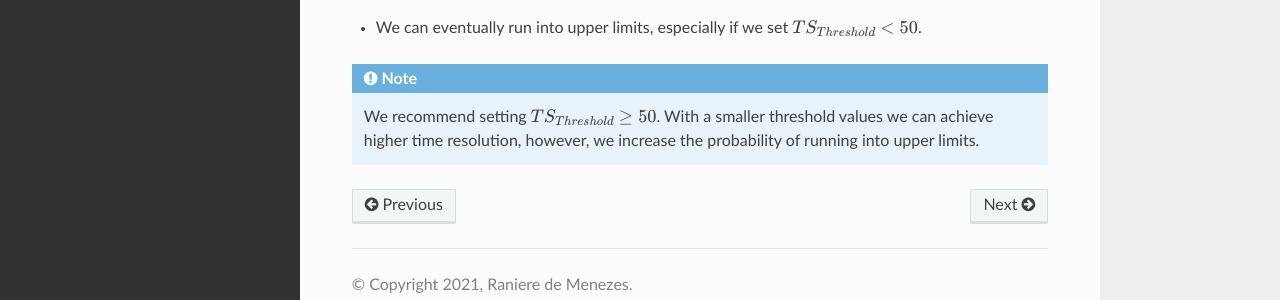
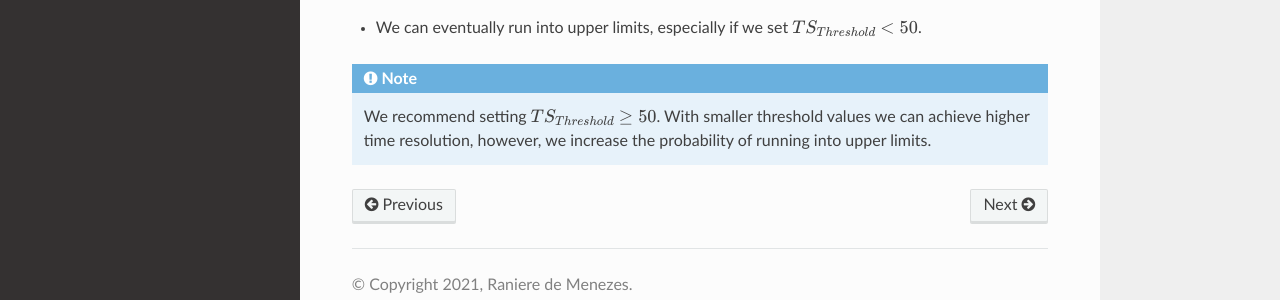
Before and after one commit to ranieremenezes/easyfermi, a Sphinx documentation site: the page built from docs/source/lightcurve.rst, in a window 1280 px wide and 900 px high, scrolled down 1776 px. Shown: the part 546-846 px from the top of the window. Built offline with Sphinx 7.4.7 and the Read the Docs theme 2.0.0, drawn with Linux system fonts in a browser that asks for light colours.

Commit message:
docs update and sponsor

```diff
--- a/docs/source/lightcurve.rst
+++ b/docs/source/lightcurve.rst
@@ -74,4 +74,4 @@ This method of computing an adaptive-binning light curve is different from the m
 
 .. note::
 
-   We recommend setting :math:`TS_{Threshold} \geq 50`. With a smaller threshold values we can achieve higher time resolution, however, we increase the probability of running into upper limits.
+   We recommend setting :math:`TS_{Threshold} \geq 50`. With smaller threshold values we can achieve higher time resolution, however, we increase the probability of running into upper limits.
```
Also changed, not shown: README.md (+5 -0 lines), docs/source/easyfermi_window.png (added).
